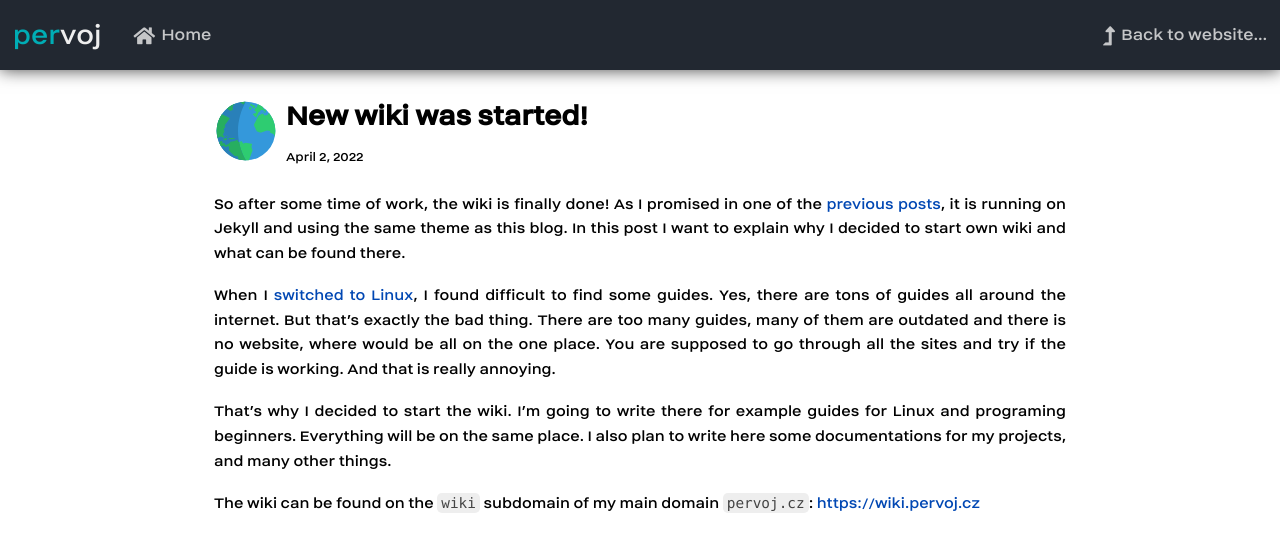
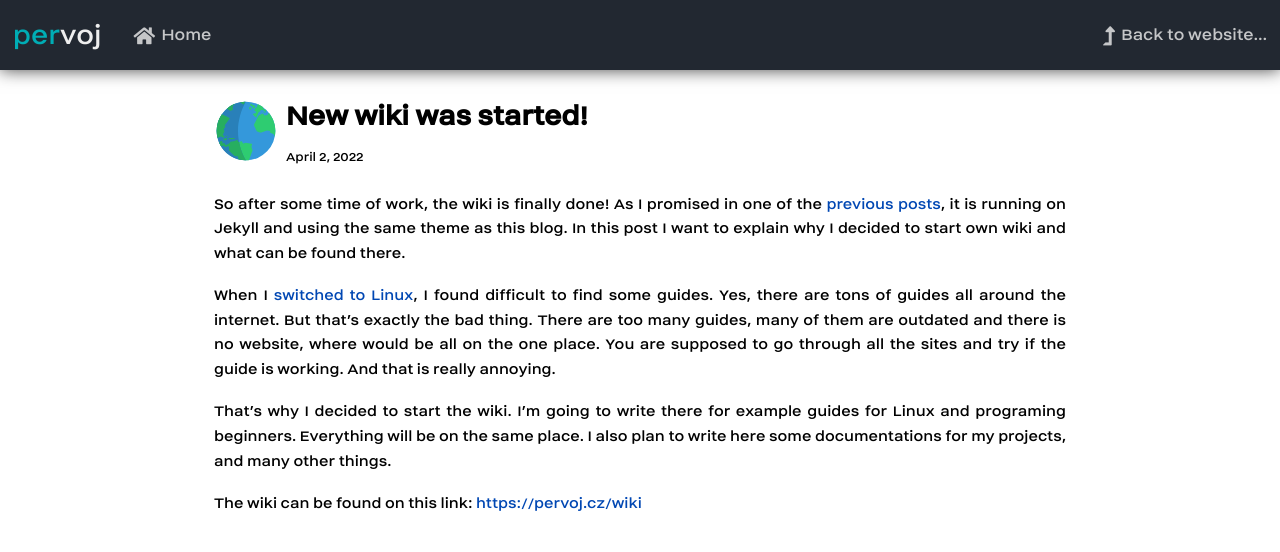
Before and after one commit to pervoj/blog, a Jekyll site: the page built from _posts/2022-04-02-wiki-was-started.md, in a window 1280 px wide. Shown: the top 552 px of the page. Built offline with Jekyll 4.4.1, drawn with Linux system fonts in a browser that asks for light colours.

Commit message:
Update wiki-was-started

```diff
--- a/_posts/2022-04-02-wiki-was-started.md
+++ b/_posts/2022-04-02-wiki-was-started.md
@@ -7,10 +7,10 @@ excerpt: "Why I started the wiki and how it works."
 image: "globe.svg"
 ---
 
-So after some time of work, the wiki is finally done! As I promised in one of the [previous posts](/2022/02/04/blog-was-started.html), it is running on Jekyll and using the same theme as this blog. In this post I want to explain why I decided to start own wiki and what can be found there.
+So after some time of work, the wiki is finally done! As I promised in one of the [previous posts]({% include link.html post="2022/02/04/blog-was-started" %}), it is running on Jekyll and using the same theme as this blog. In this post I want to explain why I decided to start own wiki and what can be found there.
 
-When I [switched to Linux](/2022/02/15/my-story-programming-linux.html), I found difficult to find some guides. Yes, there are tons of guides all around the internet. But that's exactly the bad thing. There are too many guides, many of them are outdated and there is no website, where would be all on the one place. You are supposed to go through all the sites and try if the guide is working. And that is really annoying.
+When I [switched to Linux]({% include link.html post="2022/02/15/my-story-programming-linux" %}), I found difficult to find some guides. Yes, there are tons of guides all around the internet. But that's exactly the bad thing. There are too many guides, many of them are outdated and there is no website, where would be all on the one place. You are supposed to go through all the sites and try if the guide is working. And that is really annoying.
 
 That's why I decided to start the wiki. I'm going to write there for example guides for Linux and programing beginners. Everything will be on the same place. I also plan to write here some documentations for my projects, and many other things.
 
-The wiki can be found on the `wiki` subdomain of my main domain `pervoj.cz`: [https://wiki.pervoj.cz](https://wiki.pervoj.cz)
+The wiki can be found on this link: [https://pervoj.cz/wiki](https://pervoj.cz/wiki)
```
Also changed, not shown: _posts/2022-04-02-wiki-was-started.cs.md (+3 -3 lines).
